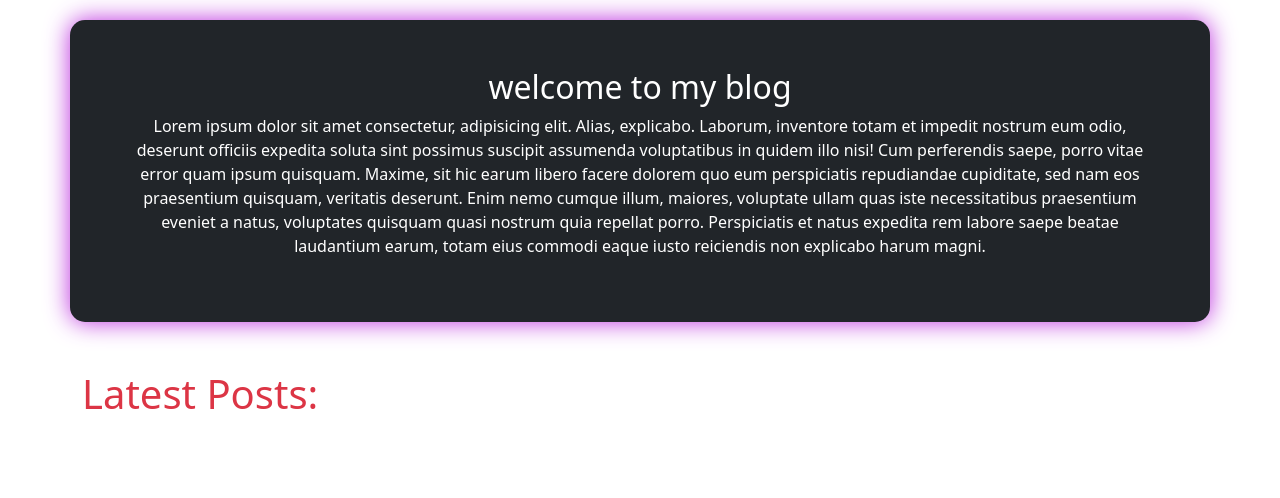
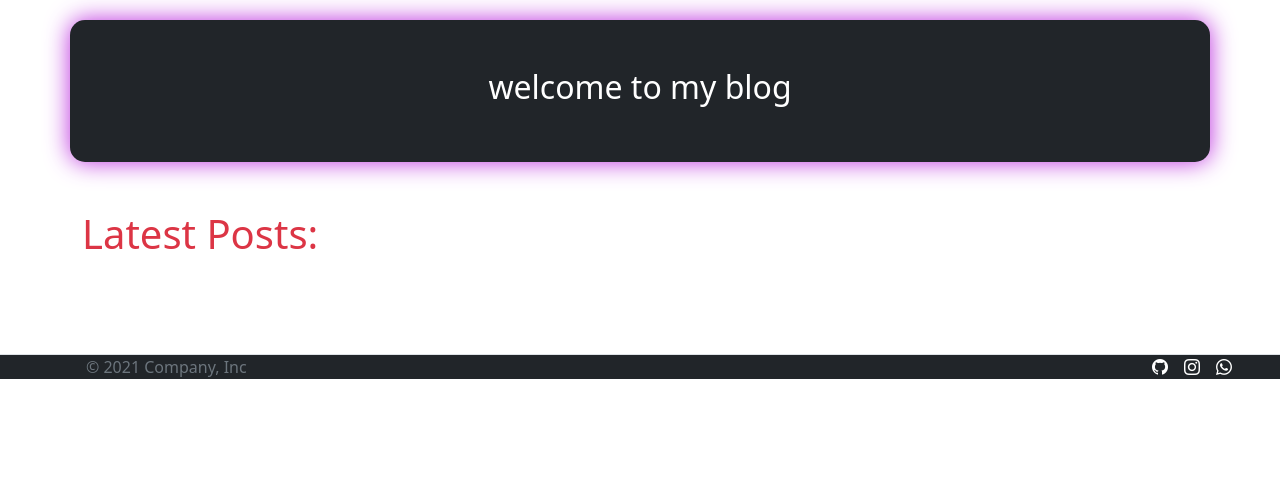
Before and after one commit to peymanng/blog-django, a Django app: page / in a window 1280 px wide. Shown: the part 72-570 px from the top of the page. Run offline with Django 3.2, Linux system fonts and the light colour scheme; data comes from the database, SQL or seed files in the repository; data that the repository does not hold is empty; some libraries are stand-ins or nearby versions.

Commit message:
change home.html

```diff
--- a/posts/templates/posts/home.html
+++ b/posts/templates/posts/home.html
@@ -5,8 +5,6 @@
 {% block content %}
     <div class='start container text-center bg-dark p-5 text-white'>
         <h2>welcome to my blog</h2>
-        <p>Lorem ipsum dolor sit amet consectetur, adipisicing elit. Alias, explicabo. Laborum, inventore totam et impedit nostrum eum odio, deserunt officiis expedita soluta sint possimus suscipit assumenda voluptatibus in quidem illo nisi! Cum perferendis saepe, porro vitae error quam ipsum quisquam. Maxime, sit hic earum libero facere dolorem quo eum perspiciatis repudiandae cupiditate, sed nam eos praesentium quisquam, veritatis deserunt. Enim nemo cumque illum, maiores, voluptate ullam quas iste necessitatibus praesentium eveniet a natus, voluptates quisquam quasi nostrum quia repellat porro. Perspiciatis et natus expedita rem labore saepe beatae laudantium earum, totam eius commodi eaque iusto reiciendis non explicabo harum magni.</p>
-
     </div>
 	<div class='container'>
 	<h2 class='my-5 fs-1 text-danger'>Latest Posts:</h2>
```
